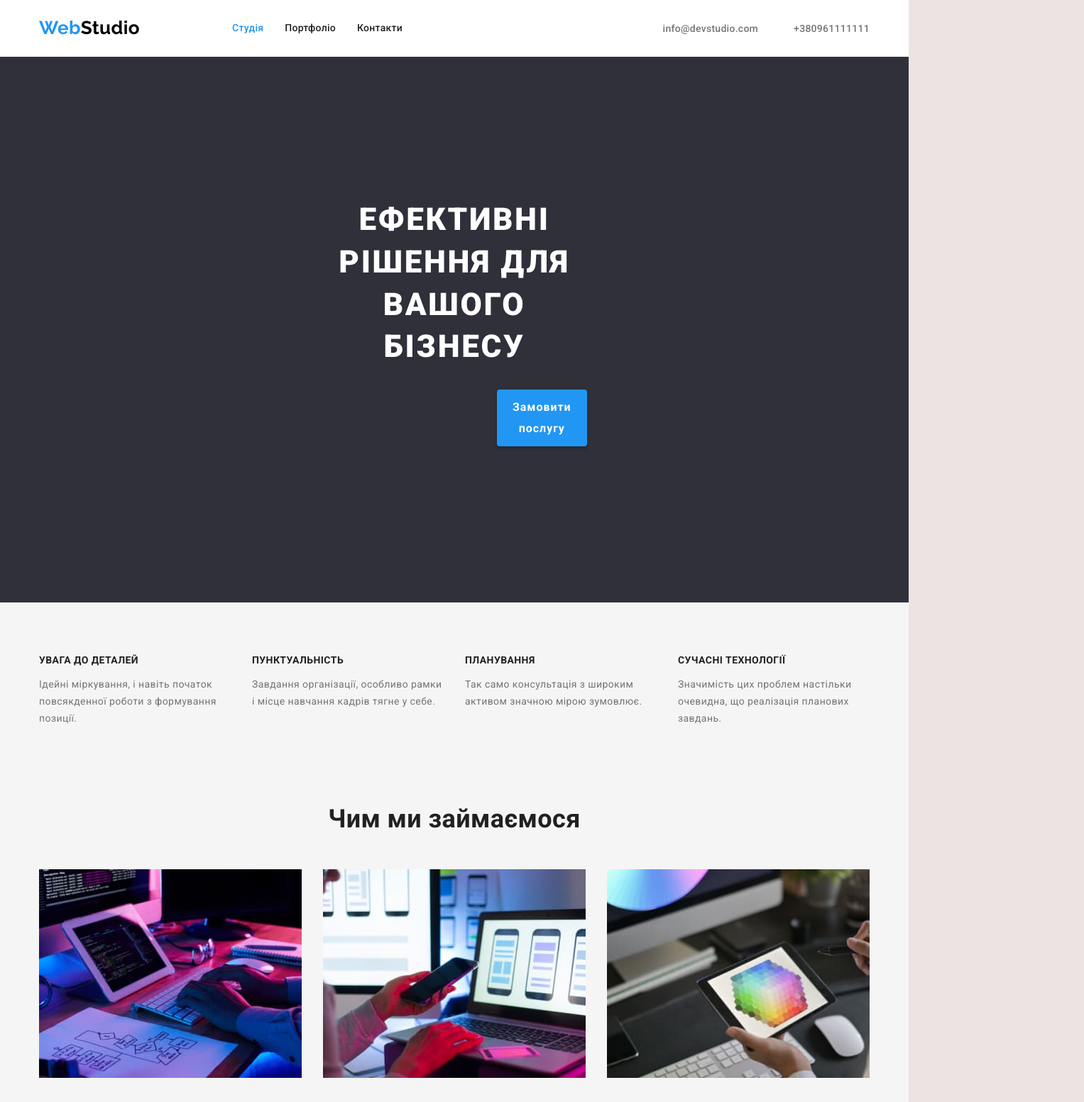
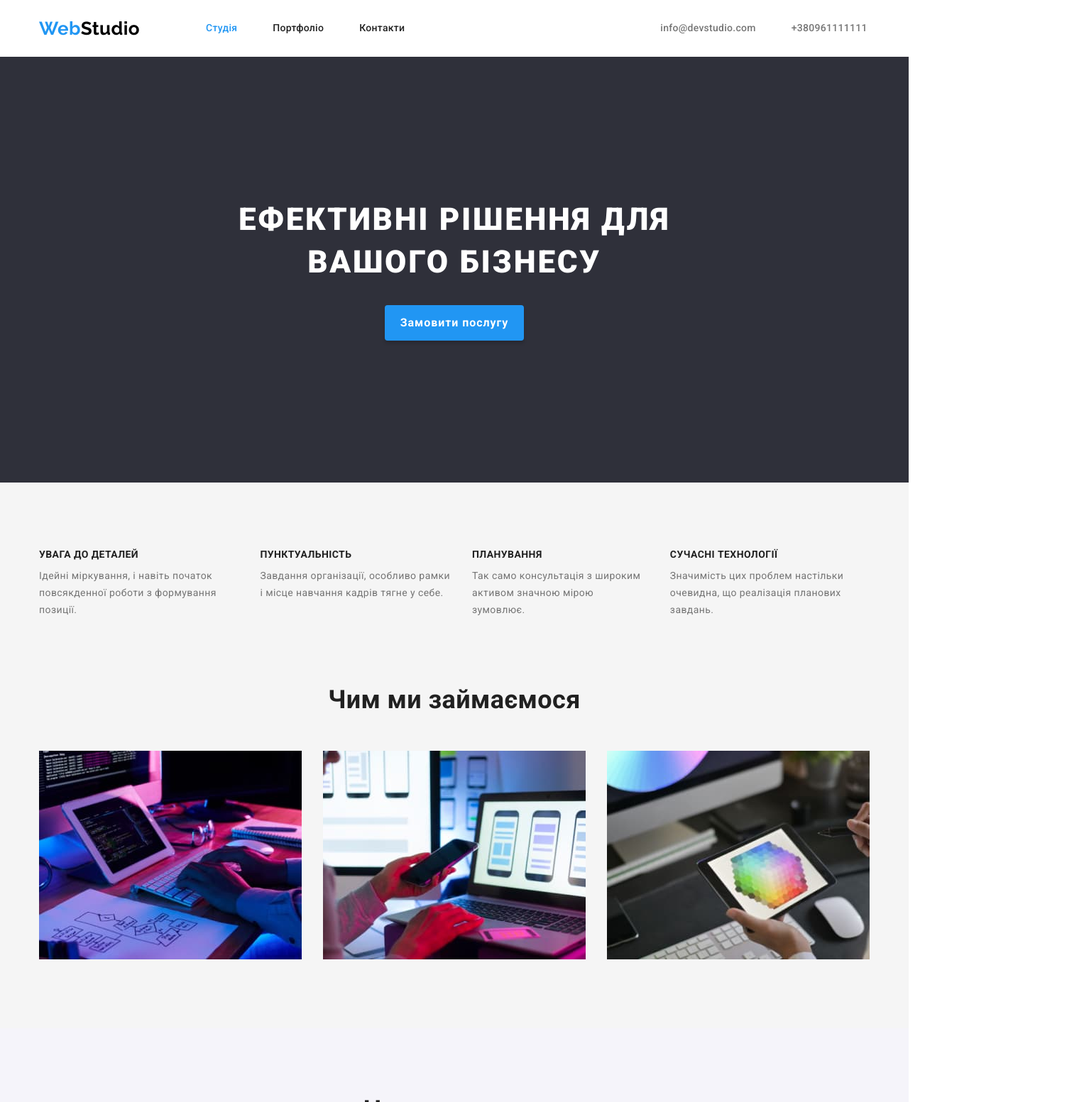
Before and after one commit to NataliiaBoiko22/goit-markup-hw-03, a plain HTML site: page index.html in a window 1280 px wide. Shown: the top 1553 px of the page at 71% size, 1527 px wide, since content can reach past the window. Drawn offline with nearby package versions, Linux system fonts and the light colour scheme.

Commit message:
feat: fix pages

```diff
--- a/css/style.css
+++ b/css/style.css
@@ -1,12 +1,3 @@
-html {
-  box-sizing: border-box;
-  background: rgb(236, 227, 227);
-}
-*,
-*::before,
-*::after {
-  box-sizing: inherit;
-}
 :root {
   --background-h-f: #2f303a;
   --background-section: #f5f5f5;
@@ -19,9 +10,16 @@ html {
 
 h1,
 h2,
-h3 {
+h3,
+p {
   margin-top: 0;
   margin-bottom: 0;
+}
+ul {
+  margin-top: 0;
+  margin-bottom: 0;
+  padding-left: 0;
+  list-style: none;
 }
 body {
   font-size: 14px;
@@ -30,12 +28,12 @@ body {
   letter-spacing: 0.03em;
   font-weight: 400;
   color: var(--dark-grey-color);
-  max-width: 1600px;
+
   margin: 0 auto;
 }
 
 .container {
-  width: 1200px;
+  width: 1170px;
   margin: 0 auto;
   padding: 0 15px;
 }
@@ -43,42 +41,36 @@ body {
 
 .page-header {
   background: var(--white-color);
-  height: 80px;
+
   display: flex;
-  flex-direction: row;
-  justify-content: space-between;
 }
 
 .nav-header {
   display: flex;
-  flex-direction: row;
-  justify-content: space-between;
-  margin: 24px 0;
+  align-items: center;
+  margin-right: 360px;
 }
 .logo {
   font-family: "Raleway";
-  font-style: normal;
+  font-style: bold;
   font-weight: 700;
   font-size: 26px;
   line-height: 1.19;
   color: var(--blue-color);
   text-decoration: none;
-  margin-right: 90px;
+  margin-right: 93px;
 }
 .logo .logo_part {
   color: #000000;
 }
 
 .site-nav {
-  min-width: 280px;
   display: flex;
-  flex-direction: row;
-  justify-content: space-between;
-  margin: 8px 0;
   font-weight: 500;
   line-height: 1.14;
   letter-spacing: 0.02em;
-  list-style: none;
+  padding: 32px 0;
+  gap: 50px;
 }
 .nav-li {
   text-decoration: none;
@@ -94,38 +86,41 @@ body {
 }
 .auth-nav {
   display: flex;
-  flex-direction: row;
   margin: 32px 0;
-  list-style: none;
   color: var(--dark-grey-color);
 }
-.auth-nav-li {
+.auth-nav li:last-child {
+  margin-left: 50px;
+}
+.auth-nav-item {
+  display: block;
   text-decoration: none;
   font-weight: 500;
   line-height: 1.14;
   letter-spacing: 0.02em;
   color: var(--light-grey-color);
-  margin-left: 50px;
 }
 
 /* TODO main section */
 
 .main-info {
+  display: flex;
   text-align: center;
   background: var(--background-h-f);
   color: var(--white-color);
   margin: 0 auto;
+  padding: 200px 0;
 }
 
-.h {
+.main-info-title {
   font-weight: 900;
   font-size: 44px;
   line-height: 1.36;
-  text-align: center;
   letter-spacing: 0.06em;
   text-transform: uppercase;
   color: var(--white-color);
-  padding: 200px 452px 30px;
+  max-width: 700px;
+  margin: 0 auto 30px;
 }
 
 .btn-primary {
@@ -139,7 +134,6 @@ body {
   letter-spacing: 0.06em;
   color: var(--white-color);
   border: var(--background-h-f);
-  margin: 0 700px 220px;
 }
 .btn-primary:hover {
   background: #188ce8;
@@ -153,32 +147,30 @@ body {
 .main-features-section {
   margin: 0 auto;
   background: var(--background-section);
+  padding: 94px 0;
 }
 .main-features {
   display: flex;
-  flex-direction: row;
-  justify-content: space-between;
-}
-.main-features-section ul {
-  margin: 0;
-  padding: 0;
-  padding: 74px 0 94px 0;
 }
 .main-features li {
-  width: 270px;
   list-style: none;
 }
-
-.features-h {
+.main-features li:first-child,
+.main-features li:nth-child(2),
+.main-features li:nth-child(3) {
+  margin-right: 30px;
+}
+.features-title {
   font-weight: 700;
   font-size: 14px;
   line-height: 1.14;
   text-transform: uppercase;
   color: var(--dark-grey-color);
 }
-.features-p {
+.features-par {
   line-height: 1.71;
   color: var(--light-grey-color);
+  margin-top: 10px;
 }
 
 /* TODO images-row */
@@ -188,12 +180,8 @@ body {
   background-color: var(--background-section);
 }
 .images-boxes-row {
-  margin: 0;
-  padding: 0;
   display: flex;
-  flex-direction: row;
-  justify-content: space-between;
-  list-style: none;
+  gap: 30px;
 }
 .images-row h2 {
   font-weight: 700;
@@ -211,17 +199,16 @@ body {
   background: var(--background-team);
 }
 .card {
-  width: 270px;
+  /* width: 270px; */
   box-shadow: 0px 1px 3px rgba(0, 0, 0, 0.12), 0px 1px 1px rgba(0, 0, 0, 0.14),
     0px 2px 1px rgba(0, 0, 0, 0.2);
   border-radius: 0px 0px 4px 4px;
 }
 .team-card-row {
   margin: 0;
-  padding: 0 0 94px 0;
+  padding-bottom: 94px;
   display: flex;
-  flex-direction: row;
-  justify-content: space-between;
+  gap: 30px;
   list-style: none;
   margin-top: 50px;
 }
@@ -286,26 +273,26 @@ body {
 }
 /* !!!!!!!!!!!!!!!!!!!!!!!!!!!!!!!!!! PORTFOLIO PAGE  */
 .main_portfolio {
+  background-color: var(--background-section);
   display: flex;
   flex-direction: column;
-  align-items: center;
-  background-color: var(--background-section);
+  margin: 0 auto;
 }
 .main_portfolio_h {
   padding-top: 50px;
+  margin: 0 auto;
   font-weight: 700;
   font-size: 36px;
   line-height: 1.17;
-  text-align: center;
   color: var(--dark-grey-color);
 }
+.button-section {
+  display: flex;
+  margin: 30px auto 50px;
+}
 .button-ul {
-  padding: 0;
-  margin: 30px 300px 50px;
   display: flex;
-  flex-direction: row;
-  justify-content: space-between;
-  list-style: none;
+  gap: 8px;
 }
 .button-list {
   list-style: none;
@@ -316,7 +303,6 @@ body {
   text-align: center;
   color: var(--dark-grey-color);
   text-decoration: none;
-
   border: none;
   font-family: inherit;
   cursor: pointer;
@@ -332,20 +318,17 @@ body {
   font-weight: 500;
   font-size: 16px;
   line-height: 1.62;
-
   color: var(--white-color);
 }
 
-.card_grid {
-  display: grid;
-  grid-template-columns: 1fr 1fr 1fr;
+.card_table {
+  display: flex;
+  flex-wrap: wrap;
   gap: 30px;
   list-style: none;
-  padding: 0;
-  margin-bottom: 94px;
+  padding-bottom: 94px;
 }
 .portfolio_card {
-  border: 1px solid #eeeeee;
   background: var(--white-color);
 }
 .portfolio_card h2 {
--- a/index.html
+++ b/index.html
@@ -41,47 +41,51 @@
         </nav>
         <ul class="auth-nav">
           <li>
-            <a href="mailto:info@devstudio.com" class="auth-nav-li"
+            <a href="mailto:info@devstudio.com" class="auth-nav-item"
               >info@devstudio.com</a
             >
           </li>
           <li>
-            <a href="tel:+380961111111" class="auth-nav-li">+380961111111</a>
+            <a href="tel:+380961111111" class="auth-nav-item">+380961111111</a>
           </li>
         </ul>
       </div>
     </header>
     <main class="main">
       <section class="main-info">
-        <h1 class="h">Ефективні рішення для <br />вашого бізнесу</h1>
-        <button type="button" class="btn-primary">Замовити послугу</button>
+        <div class="container">
+          <h1 class="main-info-title">
+            Ефективні рішення для <br />вашого бізнесу
+          </h1>
+          <button type="button" class="btn-primary">Замовити послугу</button>
+        </div>
       </section>
       <section class="main-features-section">
         <div class="container">
           <ul class="main-features">
             <li>
-              <h2 class="features-h">УВАГА ДО ДЕТАЛЕЙ</h2>
-              <p class="features-p">
+              <h2 class="features-title">УВАГА ДО ДЕТАЛЕЙ</h2>
+              <p class="features-par">
                 Ідейні міркування, і навіть початок повсякденної роботи з
                 формування позиції.
               </p>
             </li>
             <li>
-              <h2 class="features-h">ПУНКТУАЛЬНІСТЬ</h2>
-              <p class="features-p">
+              <h2 class="features-title">ПУНКТУАЛЬНІСТЬ</h2>
+              <p class="features-par">
                 Завдання організації, особливо рамки і місце навчання кадрів
                 тягне у себе.
               </p>
             </li>
             <li>
-              <h2 class="features-h">ПЛАНУВАННЯ</h2>
-              <p class="features-p">
+              <h2 class="features-title">ПЛАНУВАННЯ</h2>
+              <p class="features-par">
                 Так само консультація з широким активом значною мірою зумовлює.
               </p>
             </li>
             <li>
-              <h2 class="features-h">СУЧАСНІ ТЕХНОЛОГІЇ</h2>
-              <p class="features-p">
+              <h2 class="features-title">СУЧАСНІ ТЕХНОЛОГІЇ</h2>
+              <p class="features-par">
                 Значимість цих проблем настільки очевидна, що реалізація
                 планових завдань.
               </p>
```
Also changed, not shown: portfolio.html (+11 -11 lines).
